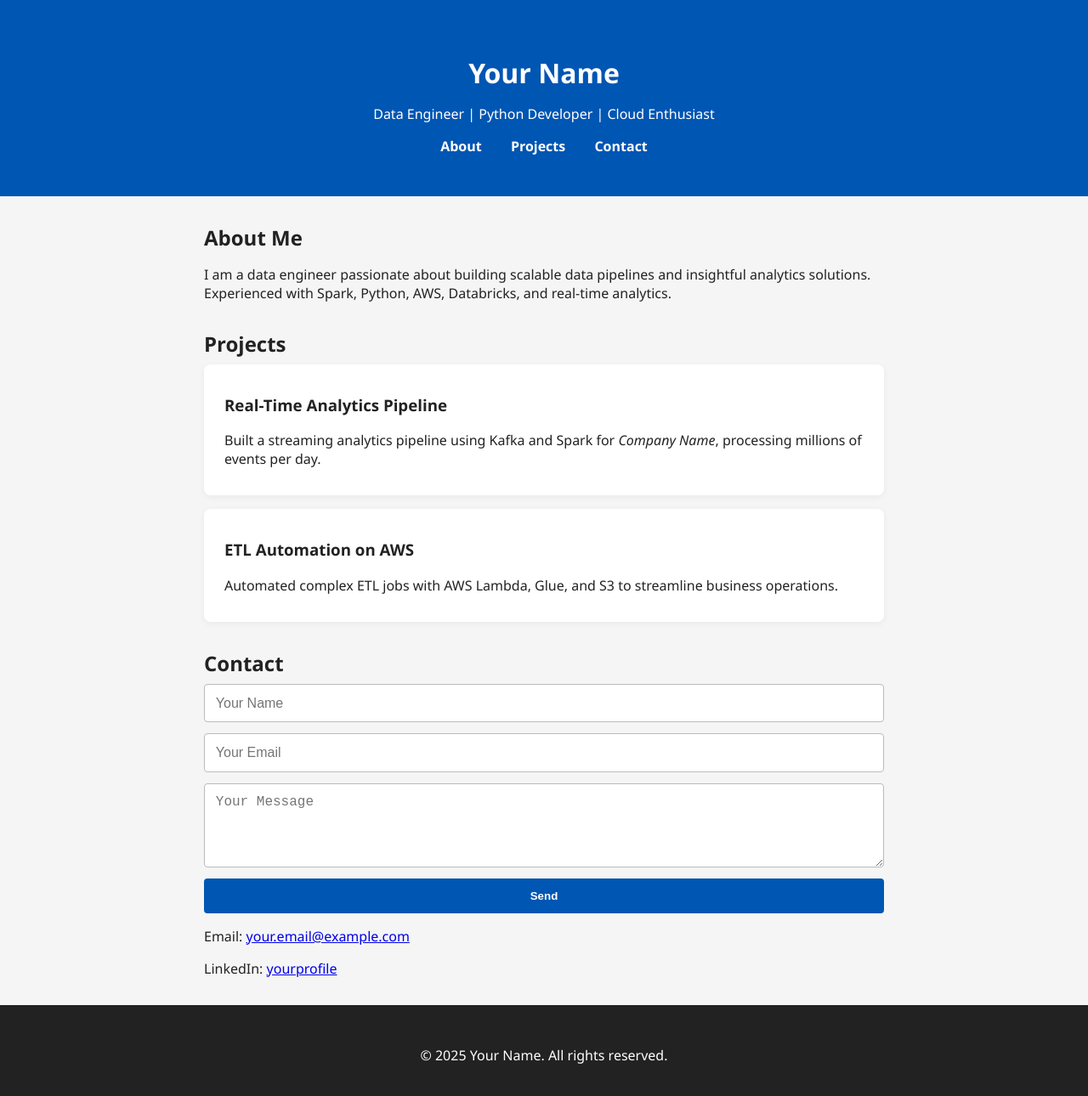
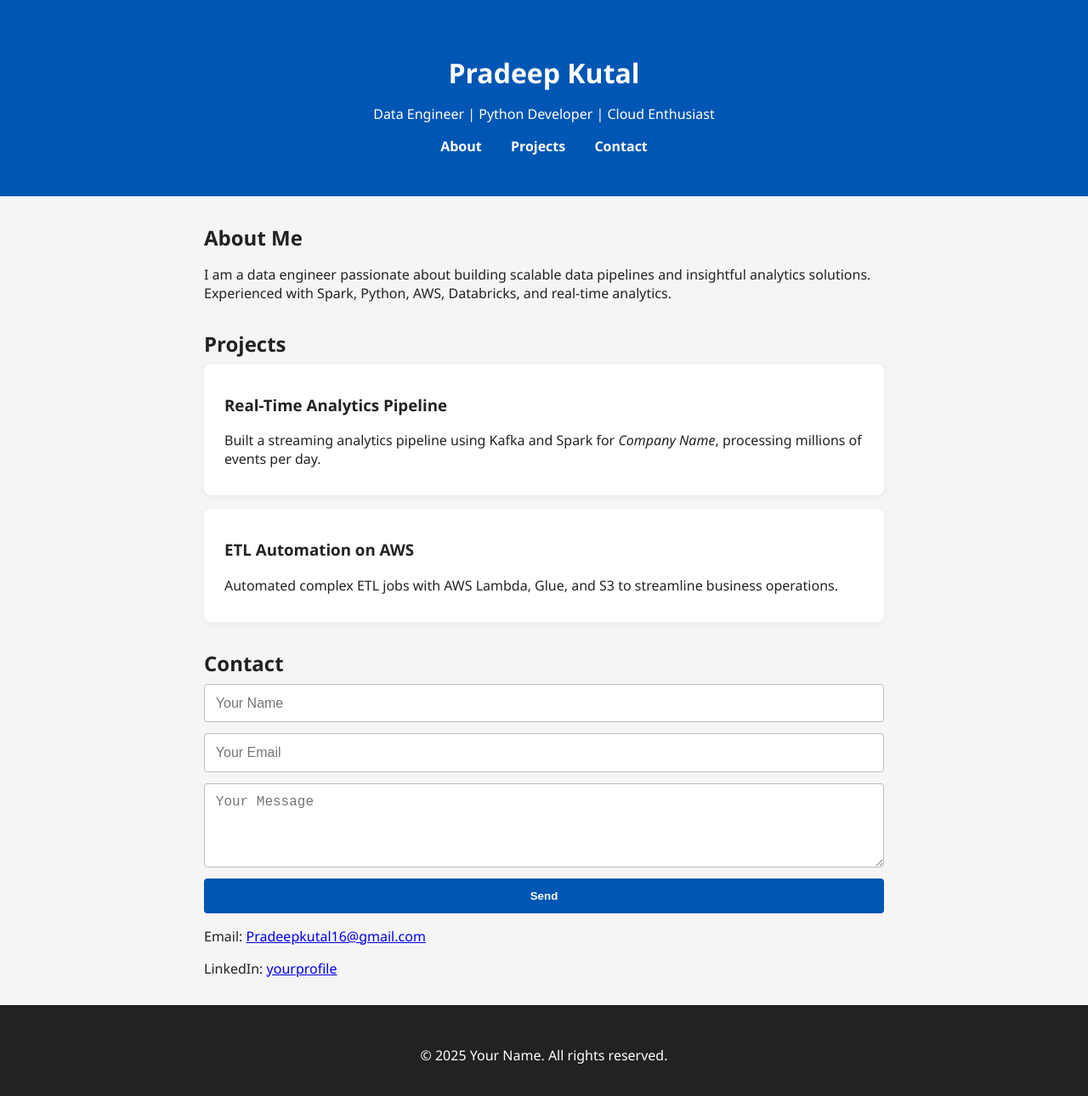
Before and after one commit to Pradeepk-DE/my-portfolio, a plain HTML site: page index.html in a window 1280 px wide. Shown: the whole page at 85% size. Drawn offline with Linux system fonts and the light colour scheme.

Commit message:
Update index.html

```diff
--- a/index.html
+++ b/index.html
@@ -3,13 +3,13 @@
 <head>
   <meta charset="UTF-8" />
   <meta name="viewport" content="width=device-width, initial-scale=1.0"/>
-  <title>Your Name - Portfolio</title>
+  <title>Pradeep Kutal - Portfolio</title>
   <link rel="stylesheet" href="style.css" />
 </head>
 <body>
   <header>
     <div class="container">
-      <h1>Your Name</h1>
+      <h1>Pradeep Kutal</h1>
       <p>Data Engineer | Python Developer | Cloud Enthusiast</p>
       <nav>
         <a href="#about">About</a>
@@ -46,7 +46,7 @@
       <textarea name="message" rows="4" placeholder="Your Message" required></textarea>
       <button type="submit">Send</button>
     </form>
-    <p>Email: <a href="mailto:your.email@example.com">your.email@example.com</a></p>
+    <p>Email: <a href="mailto:Pradeepkutal16@gmail.com">Pradeepkutal16@gmail.com</a></p>
     <p>LinkedIn: <a href="https://linkedin.com/in/yourprofile" target="_blank">yourprofile</a></p>
   </section>
 
```
